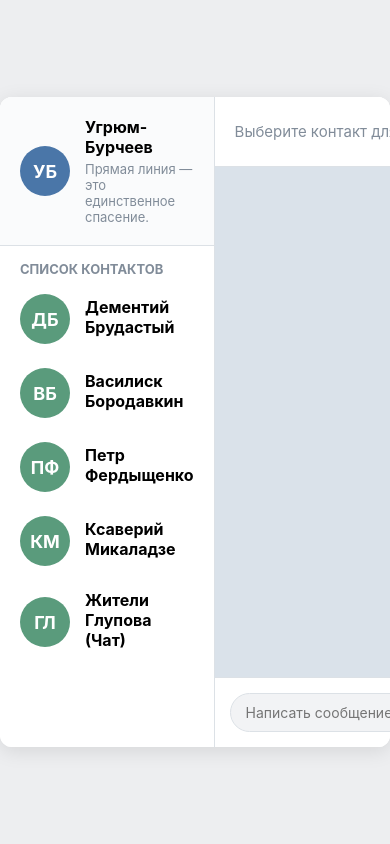
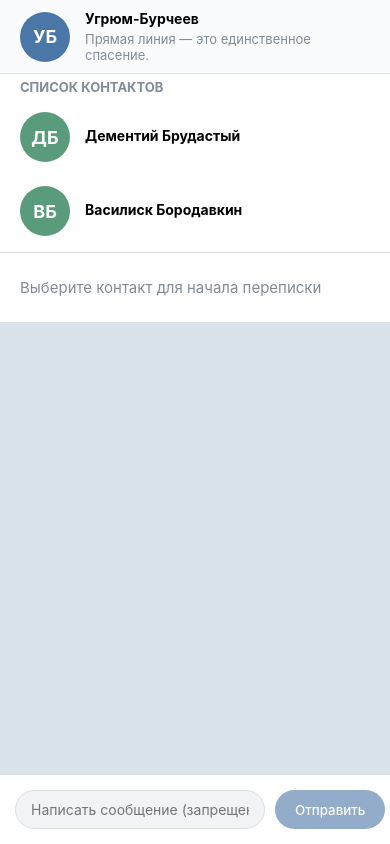
Before and after one commit to betoonmuertoon/messHistoryOfCity, a plain HTML site: page mess/index.html in a window 390 px wide. Drawn offline with Linux system fonts and the light colour scheme.

Commit message:
Update style.css

```diff
--- a/mess/style.css
+++ b/mess/style.css
@@ -183,3 +183,48 @@ body {
     cursor: not-allowed;
     opacity: 0.6;
 }
+/* Адаптация для мобильных устройств */
+@media (max-width: 768px) {
+    .app-container {
+        flex-direction: column; /* Стекируем колонки вертикально */
+        width: 100vw;
+        height: 100vh;
+        border-radius: 0;
+    }
+
+    .sidebar {
+        width: 100%;
+        height: 40%; /* Список друзей занимает верхнюю часть */
+        border-right: none;
+        border-bottom: 1px solid #dce1e6;
+    }
+
+    .chat-area {
+        height: 60%; /* Чат занимает нижнюю часть */
+    }
+
+    .my-profile {
+        padding: 10px 20px;
+    }
+
+    .message {
+        max-width: 85%; /* На узком экране даем сообщениям больше места */
+    }
+
+    .section-title {
+        padding: 5px 20px;
+    }
+}
+
+/* Совсем маленькие экраны (телефоны вертикально) */
+@media (max-width: 480px) {
+    .sidebar {
+        height: 30%;
+    }
+    .chat-area {
+        height: 70%;
+    }
+    .info h2 {
+        font-size: 14px;
+    }
+}
```
